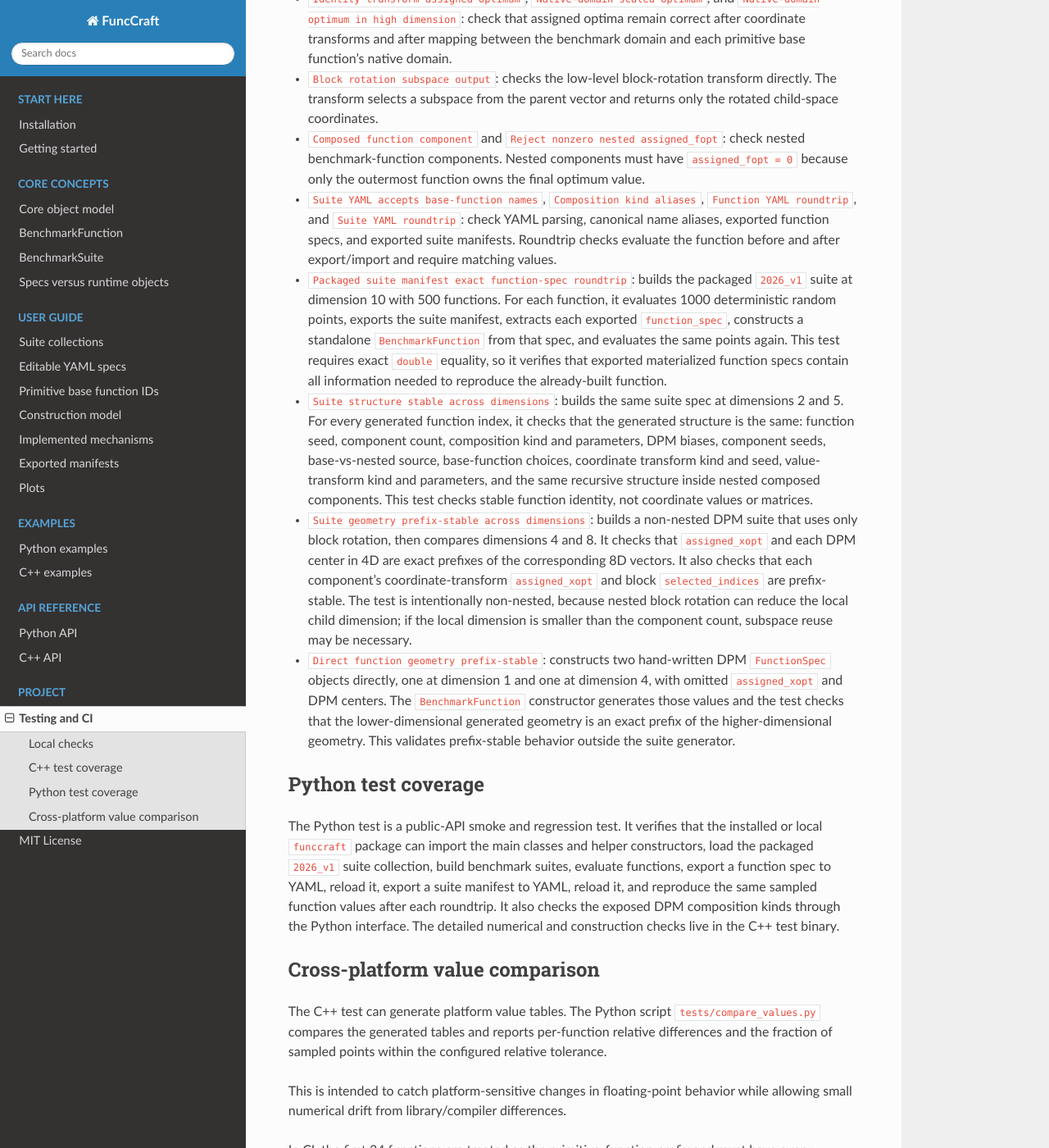
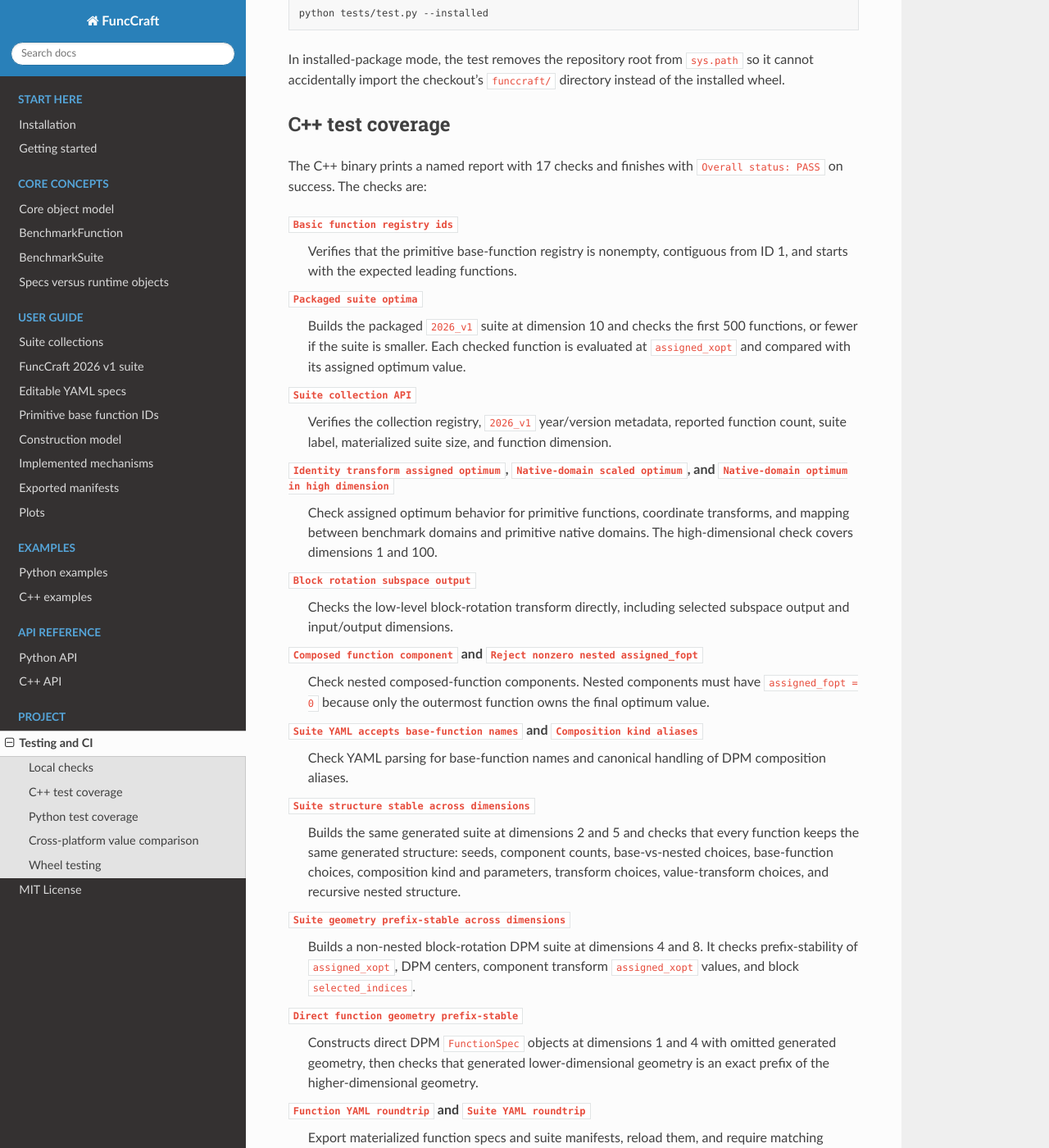
Before and after one commit to khoirulmuzakka/FuncCraft, a Sphinx documentation site: the page built from docs/source/project/testing_ci.rst, in a window 1280 px wide and 1400 px high, scrolled down 1078 px. Shown: the whole window at 82% size. Built offline with Sphinx 7.4.7 and the Read the Docs theme 3.1.0, drawn with Linux system fonts in a browser that asks for light colours; some of the changed text lies outside the part shown.

Commit message:
Updated docs

```diff
--- a/docs/source/index.rst
+++ b/docs/source/index.rst
@@ -37,6 +37,7 @@
    :caption: User guide
 
    user_guide/packaged_suites
+   user_guide/suite
    user_guide/yaml_specs
    user_guide/primitive_base_functions
    user_guide/construction_model
--- a/docs/source/project/testing_ci.rst
+++ b/docs/source/project/testing_ci.rst
@@ -1,10 +1,18 @@
 Testing and CI
 ==============
 
-The standard CI builds the C++ library, Python interface, and C++ test binary
-on supported platforms, runs the C++ and Python tests, validates generated
-benchmark values across platforms, and checks that the source package can be
-built. The separate wheel workflow builds and tests installable wheels.
+FuncCraft uses two GitHub Actions workflows:
+
+``ci.yml``
+   Builds the C++ library, Python extension, and C++ test binary on Linux,
+   macOS arm, and Windows. It runs the C++ tests, runs the Python public-API
+   test, builds the Python source/wheel artifacts with ``python -m build``,
+   generates cross-platform value tables, and compares those tables.
+
+``wheel.yaml``
+   Builds installable wheels with ``cibuildwheel`` for CPython 3.9 through
+   3.14 on Linux, macOS arm, macOS x86_64, and Windows. Each wheel is installed
+   and tested with the Python test in installed-package mode.
 
 Local checks
 ------------
@@ -14,130 +22,155 @@
 .. code-block:: shell
 
    cmake -S . -B build -DCMAKE_BUILD_TYPE=Release -DBUILD_TEST=ON
-   cmake --build build --config Release
-   ./bin/funccraft_test.exe
+   cmake --build build --config Release --target funccraft_test
+   ./bin/funccraft_test
 
-On Linux and macOS, the executable is named ``funccraft_test``. The test
-prints a named report such as ``[ 1/16] RUN ...`` and ``[ 1/16] PASS ...``,
-then ends with the number of passed and failed checks. A successful run ends
-with ``Overall status: PASS``.
+On Windows, run:
 
-The same test can also be launched through CTest:
+.. code-block:: bat
+
+   .\bin\funccraft_test.exe
+
+The C++ test binary can also be launched through CTest:
 
 .. code-block:: shell
 
    ctest --test-dir build --output-on-failure -C Release
 
-Run the Python test:
+Run the Python test against the local source-tree package and locally compiled
+extension:
 
 .. code-block:: shell
 
    python tests/test.py
 
+Run the same Python test against an installed package or wheel:
+
+.. code-block:: shell
+
+   python tests/test.py --installed
+
+In installed-package mode, the test removes the repository root from
+``sys.path`` so it cannot accidentally import the checkout's ``funccraft/``
+directory instead of the installed wheel.
 
 C++ test coverage
 -----------------
 
-The C++ test binary prints a named report. The checks cover these groups:
+The C++ binary prints a named report with 17 checks and finishes with
+``Overall status: PASS`` on success. The checks are:
 
-- ``Packaged suite optima``: builds the packaged ``2026_v1`` suite at
-  dimension 2 and verifies that the
-  first primitive benchmark functions evaluate close to their assigned optimum
-  value at ``assigned_xopt``.
+``Basic function registry ids``
+   Verifies that the primitive base-function registry is nonempty, contiguous
+   from ID 1, and starts with the expected leading functions.
 
-- ``Suite collection API``: verifies that the collection registry can find
-  ``2026_v1``, that the
-  reported year/version/function count match the loaded suite spec, and that
-  a materialized suite has the requested dimension.
+``Packaged suite optima``
+   Builds the packaged ``2026_v1`` suite at dimension 10 and checks the first
+   500 functions, or fewer if the suite is smaller. Each checked function is
+   evaluated at ``assigned_xopt`` and compared with its assigned optimum value.
 
-- ``Identity transform assigned optimum``,
-  ``Native-domain scaled optimum``, and
-  ``Native-domain optimum in high dimension``: check that assigned optima
-  remain correct after coordinate transforms and after mapping between the
-  benchmark domain and each primitive base function's native domain.
+``Suite collection API``
+   Verifies the collection registry, ``2026_v1`` year/version metadata,
+   reported function count, suite label, materialized suite size, and function
+   dimension.
 
-- ``Block rotation subspace output``: checks the low-level block-rotation
-  transform directly. The transform
-  selects a subspace from the parent vector and returns only the rotated
-  child-space coordinates.
+``Identity transform assigned optimum``, ``Native-domain scaled optimum``, and ``Native-domain optimum in high dimension``
+   Check assigned optimum behavior for primitive functions, coordinate
+   transforms, and mapping between benchmark domains and primitive native
+   domains. The high-dimensional check covers dimensions 1 and 100.
 
-- ``Composed function component`` and
-  ``Reject nonzero nested assigned_fopt``: check nested benchmark-function
-  components. Nested components must have ``assigned_fopt = 0`` because only
-  the outermost function owns the final optimum value.
+``Block rotation subspace output``
+   Checks the low-level block-rotation transform directly, including selected
+   subspace output and input/output dimensions.
 
-- ``Suite YAML accepts base-function names``,
-  ``Composition kind aliases``,
-  ``Function YAML roundtrip``, and
-  ``Suite YAML roundtrip``: check YAML parsing, canonical name aliases,
-  exported function specs, and exported suite manifests. Roundtrip checks
-  evaluate the function before and after export/import and require matching
-  values.
+``Composed function component`` and ``Reject nonzero nested assigned_fopt``
+   Check nested composed-function components. Nested components must have
+   ``assigned_fopt = 0`` because only the outermost function owns the final
+   optimum value.
 
-- ``Packaged suite manifest exact function-spec roundtrip``: builds the
-  packaged ``2026_v1`` suite at dimension 10 with 500 functions. For each
-  function, it evaluates 1000 deterministic random points, exports the suite
-  manifest, extracts each exported ``function_spec``, constructs a standalone
-  ``BenchmarkFunction`` from that spec, and evaluates the same points again.
-  This test requires exact ``double`` equality, so it verifies that exported
-  materialized function specs contain all information needed to reproduce the
-  already-built function.
+``Suite YAML accepts base-function names`` and ``Composition kind aliases``
+   Check YAML parsing for base-function names and canonical handling of DPM
+   composition aliases.
 
-- ``Suite structure stable across dimensions``: builds the same suite spec at
-  dimensions 2 and 5. For every generated
-  function index, it checks that the generated structure is the same:
-  function seed, component count, composition kind and parameters, DPM biases,
-  component seeds, base-vs-nested source, base-function choices, coordinate
-  transform kind and seed, value-transform kind and parameters, and the same
-  recursive structure inside nested composed components. This test checks
-  stable function identity, not coordinate values or matrices.
+``Suite structure stable across dimensions``
+   Builds the same generated suite at dimensions 2 and 5 and checks that every
+   function keeps the same generated structure: seeds, component counts,
+   base-vs-nested choices, base-function choices, composition kind and
+   parameters, transform choices, value-transform choices, and recursive nested
+   structure.
 
-- ``Suite geometry prefix-stable across dimensions``: builds a non-nested DPM
-  suite that uses only block rotation, then compares
-  dimensions 4 and 8. It checks that ``assigned_xopt`` and each DPM center in
-  4D are exact prefixes of the corresponding 8D vectors. It also checks that
-  each component's coordinate-transform ``assigned_xopt`` and block
-  ``selected_indices`` are prefix-stable. The test is intentionally
-  non-nested, because nested block rotation can reduce the local child
-  dimension; if the local dimension is smaller than the component count,
-  subspace reuse may be necessary.
+``Suite geometry prefix-stable across dimensions``
+   Builds a non-nested block-rotation DPM suite at dimensions 4 and 8. It
+   checks prefix-stability of ``assigned_xopt``, DPM centers, component
+   transform ``assigned_xopt`` values, and block ``selected_indices``.
 
-- ``Direct function geometry prefix-stable``: constructs two hand-written DPM
-  ``FunctionSpec`` objects directly, one at
-  dimension 1 and one at dimension 4, with omitted ``assigned_xopt`` and DPM
-  centers. The ``BenchmarkFunction`` constructor generates those values and
-  the test checks that the lower-dimensional generated geometry is an exact
-  prefix of the higher-dimensional geometry. This validates prefix-stable
-  behavior outside the suite generator.
+``Direct function geometry prefix-stable``
+   Constructs direct DPM ``FunctionSpec`` objects at dimensions 1 and 4 with
+   omitted generated geometry, then checks that generated lower-dimensional
+   geometry is an exact prefix of the higher-dimensional geometry.
 
+``Function YAML roundtrip`` and ``Suite YAML roundtrip``
+   Export materialized function specs and suite manifests, reload them, and
+   require matching evaluations on deterministic candidate points.
+
+``Packaged suite manifest exact function-spec roundtrip``
+   Builds 500 functions from the packaged suite at dimension 10. For each
+   function, it evaluates 1000 deterministic points, exports the suite
+   manifest, rebuilds each exported ``function_spec`` as a standalone
+   ``BenchmarkFunction``, and requires exact ``double`` equality on the same
+   points.
 
 Python test coverage
 --------------------
 
-The Python test is a public-API smoke and regression test. It verifies that the
-installed or local ``funccraft`` package can import the main classes and helper
-constructors, load the packaged ``2026_v1`` suite collection, build benchmark
-suites, evaluate functions, export a function spec to YAML, reload it, export a
-suite manifest to YAML, reload it, and reproduce the same sampled function
-values after each roundtrip. It also checks the exposed DPM composition kinds
-through the Python interface. The detailed numerical and construction checks
-live in the C++ test binary.
+``tests/test.py`` is a public-API smoke and regression test. It verifies that
+the package can import the main classes, enums, helper constructors, packaged
+suite collections, and roundtrip helpers.
 
+The Python test checks:
+
+- primitive base-function IDs are contiguous from 1, and ID 0 is rejected;
+- the packaged ``2026_v1`` collection reports consistent metadata;
+- packaged suites can be materialized and evaluated;
+- the first 500 packaged-suite functions evaluate near their assigned optima;
+- DPM composition kinds roundtrip through direct functions and generated
+  suites;
+- function YAML export/import reproduces sampled values;
+- suite manifest export/import reproduces sampled values.
 
 Cross-platform value comparison
 -------------------------------
 
-The C++ test can generate platform value tables. The Python script
-``tests/compare_values.py`` compares the generated tables and reports
-per-function relative differences and the fraction of sampled points within
-the configured relative tolerance.
+The C++ test binary supports value-table generation:
 
-This is intended to catch platform-sensitive changes in floating-point
-behavior while allowing small numerical drift from library/compiler
-differences.
+.. code-block:: shell
 
-In CI, the first 34 functions are treated as the primitive-function prefix and
-must have every sampled value agree within ``1e-8`` relative error. For the
-remaining generated functions, the comparison succeeds when at least 75% of
-functions have at least 75% of sampled values agree within ``1e-8`` relative
-error.
+   ./bin/funccraft_test --generate-values linux values_linux.txt
+
+The generated table uses the packaged ``2026_v1`` suite at dimension 10,
+records 500 functions, and evaluates 1000 deterministic points per function.
+
+In ``ci.yml``, Linux, macOS arm, and Windows each upload one value table. The
+``compare-values`` job downloads all tables and runs:
+
+.. code-block:: shell
+
+   python tests/compare_values.py value_tables/values_linux.txt value_tables/values_macos_arm.txt value_tables/values_windows.txt --tolerance 1e-8 --strict-function-count 34 --strict-point-agreement 1.0 --point-agreement 0.75 --function-agreement 0.75
+
+The first 34 functions are the primitive-function prefix and must have 100%
+point agreement within ``1e-8`` relative tolerance. The remaining functions
+are checked statistically: at least 75% of sampled points must agree for a
+function to pass, and at least 75% of those generated functions must pass.
+
+Wheel testing
+-------------
+
+The wheel workflow builds wheels through ``cibuildwheel`` and uses:
+
+.. code-block:: shell
+
+   python {project}/tests/test.py --installed
+
+This command runs the repository's test file but imports ``funccraft`` from the
+installed wheel. This catches missing wheel files, extension import failures,
+and packaging mistakes that local source-tree tests may hide.
--- a/docs/source/user_guide/packaged_suites.rst
+++ b/docs/source/user_guide/packaged_suites.rst
@@ -45,6 +45,9 @@
 Use ``load_suite_spec("my_suite.yaml")`` when you want to edit the suite
 recipe yourself. The YAML fields are described in :doc:`yaml_specs`.
 
+See :doc:`suite` for the full ``2026_v1`` YAML file and a field-by-field
+explanation of what the packaged suite contains.
+
 Dimension and seeds
 -------------------
 
--- /dev/null
+++ b/docs/source/user_guide/suite.rst
@@ -0,0 +1,242 @@
+FuncCraft 2026 v1 suite
+=======================
+
+The packaged ``2026_v1`` suite is the default published FuncCraft benchmark
+suite. It is stored as YAML in ``suites/2026_v1.yaml`` and exposed through
+``suite_collection(year=2026, version=1)``.
+
+Load it in Python:
+
+.. code-block:: python
+
+   import funccraft as fc
+
+   dimension = 10
+   suite = fc.suite_collection(year=2026, version=1).benchmark_suite(dimension)
+
+Load it in C++:
+
+.. code-block:: cpp
+
+   const int dimension = 10;
+   FuncCraft::BenchmarkSuite suite =
+       FuncCraft::suite_collection(2026, 1).benchmark_suite(dimension);
+
+Suite YAML
+----------
+
+The packaged suite is defined by this YAML file:
+
+.. code-block:: yaml
+
+   # Base-function registry:
+   # Some unimodal landscapes are very similar; this registry intentionally keeps
+   # the full set here, but note the overlap among:
+   # DixonPrice, BentCigar, Ellipsoidal.
+   # 1: Sphere
+   # 2: Ellipsoidal
+   # 3: SumDifferentPowers
+   # 4: BuecheRastrigin
+   # 5: LinearSlope
+   # 6: AttractiveSector
+   # 7: StepEllipsoidal
+   # 8: StepRastrigin
+   # 9: Rosenbrock
+   # 10: Ackley
+   # 11: Rastrigin
+   # 12: Griewank
+   # 13: Schwefel
+   # 14: SharpRidge
+   # 15: Weierstrass
+   # 16: SchafferF7
+   # 17: SchafferF7Cond1000
+   # 18: GriewankRosenbrock
+   # 19: Gallagher21
+   # 20: Katsuura
+   # 21: LunacekBiRastrigin
+   # 22: Zakharov
+   # 23: Levy
+   # 24: Michalewicz
+   # 25: DixonPrice
+   # 26: BentCigar
+   # 27: HappyCat
+   # 28: HGBat
+   # 29: HCF
+   # 30: SchafferF6
+   # 31: Step
+   # 32: Quartic
+   # 33: Exponential
+   # 34: StyblinskiTang
+   # Multimodal ids:
+   # 4, 8, 10, 11, 12, 13, 15, 16, 17, 18, 19, 20, 21, 23, 24, 27, 30, 34
+   # Unimodal ids:
+   # 1, 2, 3, 5, 6, 7, 9, 14, 22, 25, 26, 28, 29, 31, 32, 33
+   supported_dimensions: any
+   base_functions: [1, 2, 3, 4, 5, 6, 7, 8, 9, 10, 11, 12, 13, 14, 15, 16, 17, 18, 19, 20, 21, 22, 23, 24, 25, 26, 27, 28, 29, 30, 31, 32, 33, 34]
+   coordinate_transforms:
+     - kind: none
+       probability: 0.0
+       parameters: []
+     - kind: rotation
+       probability: 0.34
+       parameters: []
+     - kind: affine
+       probability: 0.33
+       parameters: []
+     - kind: blockrotation
+       probability: 0.33
+       parameters: []
+   value_transforms:
+     - kind: none
+       probability: 0.5
+       parameters: []
+     - kind: power
+       probability: 0.25
+       parameters: []
+     - kind: osc
+       probability: 0.25
+       parameters: []
+     - kind: cosine-zero
+       probability: 0.0
+       parameters: []
+   compositions:
+     - kind: cpmsum
+       probability: 0.1
+       parameters: []
+     - kind: cpmpmean
+       probability: 0.1
+       parameters: [3.0]
+     - kind: cpmpmean
+       probability: 0.1
+       parameters: [0.1]
+     - kind: cpmlwell
+       probability: 0.2
+       parameters: []
+     - kind: dpmsoftmax
+       probability: 0.25
+       # parameters = [sharpness]
+       parameters: [0.005]
+     - kind: dpmbgsoftmax
+       probability: 0.25
+       #parameters = [sharpness, background_strength, background_sharpness]
+       parameters : [0.005, 1.0, 0.01]
+
+   composition_base_functions: [4, 8, 10, 11, 12, 13, 15, 16, 17, 18, 19, 20, 21, 23, 28, 30, 34, 33, 2, 3, 5, 9, 26, 27]
+   min_components: 2
+   max_components: 5
+   max_nested_composition_depth: 1
+   nested_probability: 0.1
+   requested_number_of_functions: 1000000
+   max_number_of_functions: 0
+   master_seed: 1
+   lower_bound: -100
+   upper_bound: 100
+   assigned_fopt: 100.0
+   xopt_domain_shrink_factor: 0.8
+   suite_label: Funccraft-2026-benchmark-suite-v1
+
+What the suite contains
+-----------------------
+
+``supported_dimensions: any``
+   The suite can be materialized at any positive dimension. The YAML defines
+   the generator recipe; the runtime ``BenchmarkSuite`` fixes the concrete
+   dimension.
+
+``base_functions``
+   The suite includes all 34 primitive base functions as mandatory
+   single-function benchmarks: ``[1, 2, 3, ..., 34]``. These occupy the
+   leading function indices and include Sphere, Ellipsoidal,
+   SumDifferentPowers, BuecheRastrigin, LinearSlope, AttractiveSector,
+   StepEllipsoidal, StepRastrigin, Rosenbrock, Ackley, Rastrigin, Griewank,
+   Schwefel, SharpRidge, Weierstrass, SchafferF7, SchafferF7Cond1000,
+   GriewankRosenbrock, Gallagher21, Katsuura, LunacekBiRastrigin, Zakharov,
+   Levy, Michalewicz, DixonPrice, BentCigar, HappyCat, HGBat, HCF, SchafferF6,
+   Step, Quartic, Exponential, and StyblinskiTang. See
+   :doc:`primitive_base_functions` for the full ID table.
+
+``composition_base_functions``
+   Composed and nested functions sample primitive components from this pool.
+   The actual pool is ``[4, 8, 10, 11, 12, 13, 15, 16, 17, 18, 19, 20, 21,
+   23, 28, 30, 34, 33, 2, 3, 5, 9, 26, 27]``. It emphasizes multimodal and
+   structurally varied functions while also including selected unimodal
+   functions.
+
+``coordinate_transforms``
+   The actual transform probabilities are:
+
+   - ``none``: ``0.0``.
+   - ``rotation``: ``0.34``.
+   - ``affine``: ``0.33``.
+   - ``blockrotation``: ``0.33``.
+
+   The identity transform is listed with probability ``0.0`` so it remains
+   visible in the suite definition but is disabled for generated composed
+   functions.
+
+``value_transforms``
+   The actual value-transform probabilities are:
+
+   - ``none``: ``0.5``.
+   - ``power``: ``0.25``.
+   - ``osc``: ``0.25``.
+   - ``cosine-zero``: ``0.0``.
+
+   Component values can be left unchanged, transformed with a power transform,
+   or transformed with an oscillatory transform. ``cosine-zero`` is listed but
+   disabled in this suite.
+
+``compositions``
+   Composed functions use a mixture of common-point and deceptive-point
+   composition modes:
+
+   - ``cpmsum`` with probability ``0.1``: common-point weighted sum.
+   - ``cpmpmean`` with probability ``0.1`` and parameters ``[3.0]``: power
+     mean with larger exponent.
+   - ``cpmpmean`` with probability ``0.1`` and parameters ``[0.1]``: power
+     mean with smaller exponent.
+   - ``cpmlwell`` with probability ``0.2``: common-point level-well
+     composition.
+   - ``dpmsoftmax`` with probability ``0.25`` and parameters ``[0.005]``:
+     deceptive softmax composition.
+   - ``dpmbgsoftmax`` with probability ``0.25`` and parameters ``[0.005, 1.0,
+     0.01]``: deceptive softmax with a background term.
+
+``min_components`` and ``max_components``
+   Each generated composed function has between 2 and 5 immediate components.
+
+``max_nested_composition_depth`` and ``nested_probability``
+   Components may themselves be composed functions up to one nested level.
+   Each eligible component has probability ``0.1`` of becoming nested.
+
+``requested_number_of_functions`` and ``max_number_of_functions``
+   The suite requests 1,000,000 functions. ``max_number_of_functions: 0``
+   means there is no separate hard cap beyond the requested count.
+
+``master_seed``
+   The deterministic seed for suite generation. For a fixed suite YAML,
+   dimension, and function index, this controls the generated structure and
+   materialized parameters.
+
+``lower_bound`` and ``upper_bound``
+   The generated benchmark domain is ``[-100, 100]^d`` for the chosen
+   dimension ``d``.
+
+``assigned_fopt``
+   Generated functions receive assigned optimum value ``100.0``.
+
+``xopt_domain_shrink_factor``
+   Generated optima and DPM centers are sampled from the central 80 percent of
+   the benchmark domain.
+
+``suite_label``
+   The human-readable label stored in generated function specs and exported
+   manifests.
+
+Disabling options
+-----------------
+
+The YAML intentionally keeps all implemented mechanism families visible.
+Setting a choice probability to ``0`` disables that option without removing it
+from the file. This makes suite edits easier to review because unavailable
+choices remain explicit.
```
Also changed, not shown: README.md (+24 -0 lines).
